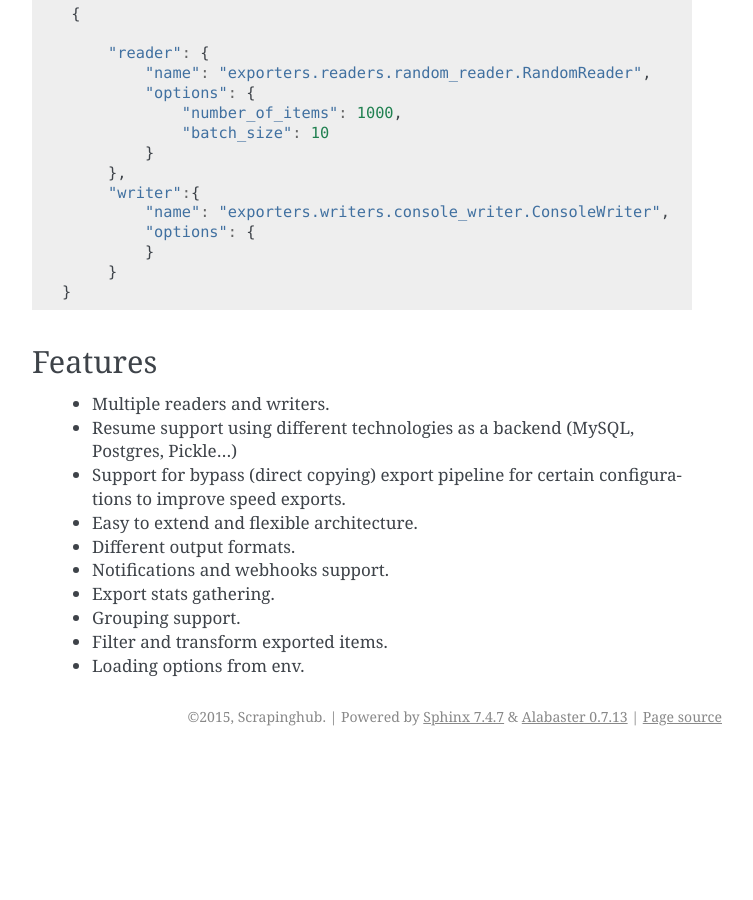
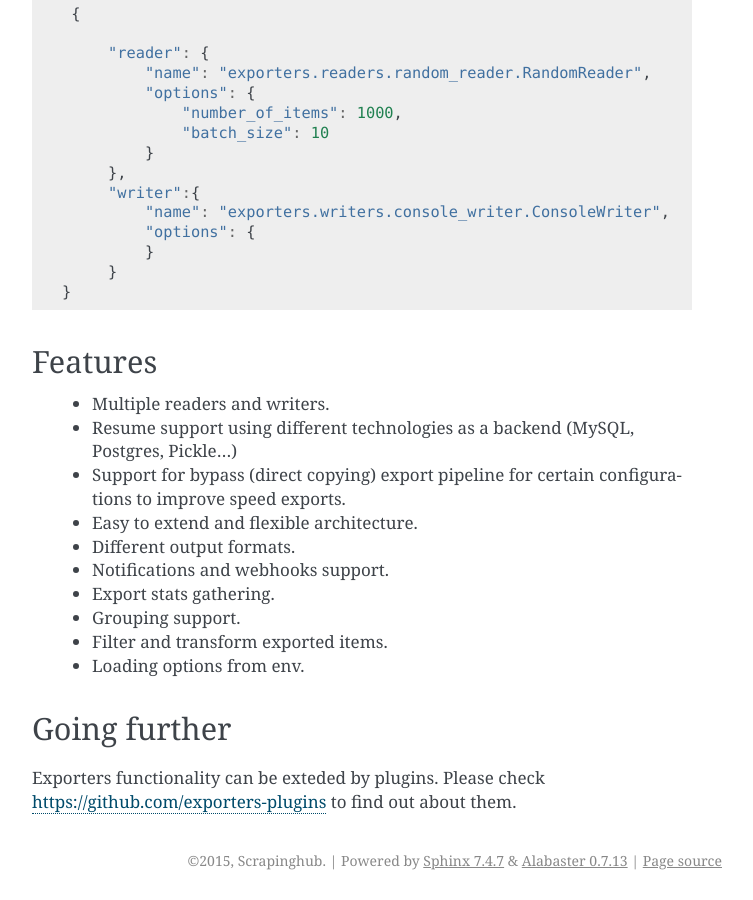
Before and after one commit to scrapinghub/exporters, a Sphinx documentation site: the page built from docs/exporters.rst, in a window 1280 px wide and 900 px high, scrolled down 1469 px. Shown: the whole window, without its empty margins (388-1141 px from the left). Built offline with Sphinx 7.4.7, drawn with Linux system fonts in a browser that asks for light colours; pages that are not in the unit, such as notebooks, are missing from menus; before the commit the page ends 2225 px from its top, so only the background shows below that.

Commit message:
Adds plugins link to docs.

```diff
--- a/docs/exporters.rst
+++ b/docs/exporters.rst
@@ -68,3 +68,10 @@ Features
     - Grouping support.
     - Filter and transform exported items.
     - Loading options from env.
+
+
+Going further
+-------------
+
+Exporters functionality can be exteded by plugins. Please check https://github.com/exporters-plugins
+to find out about them.
```
